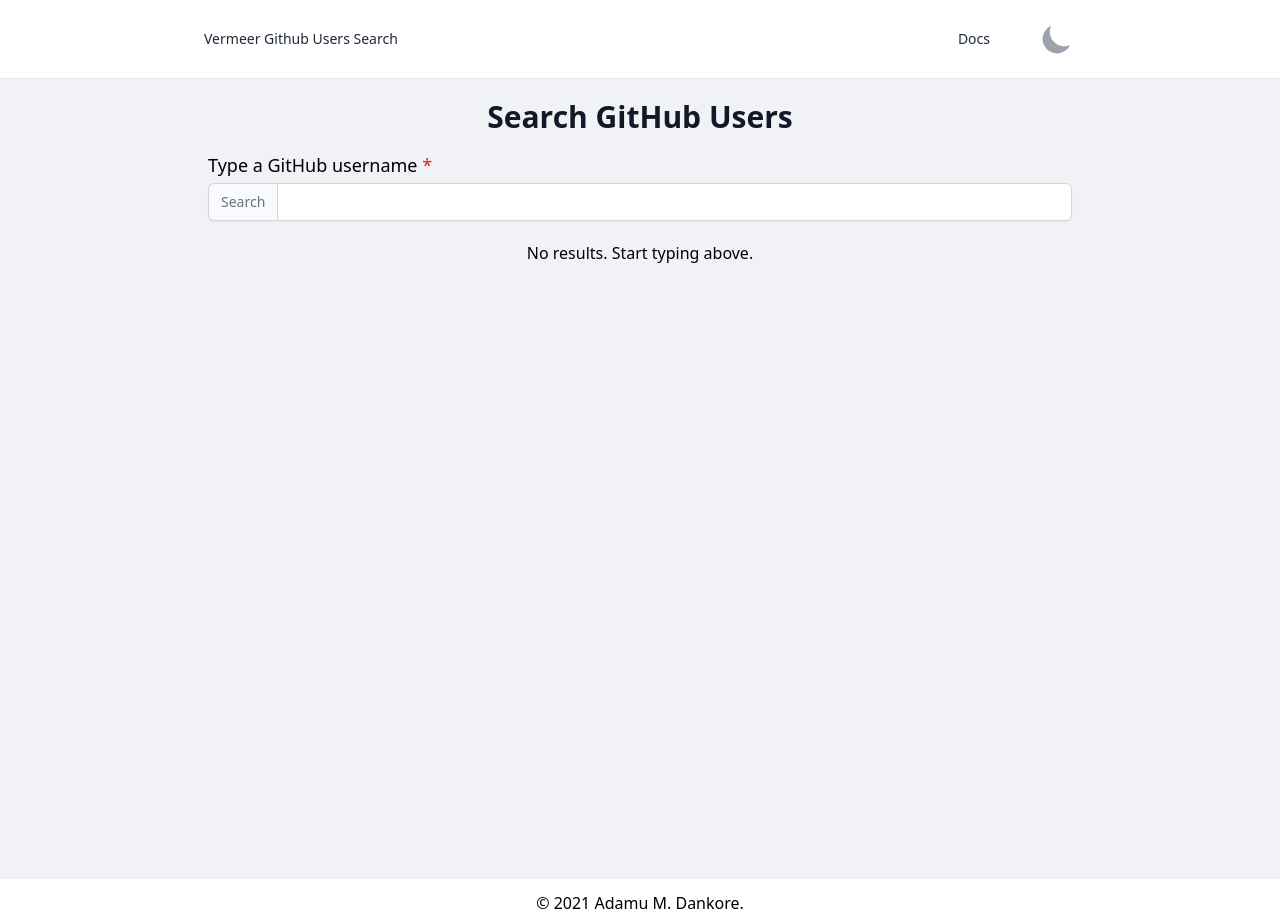
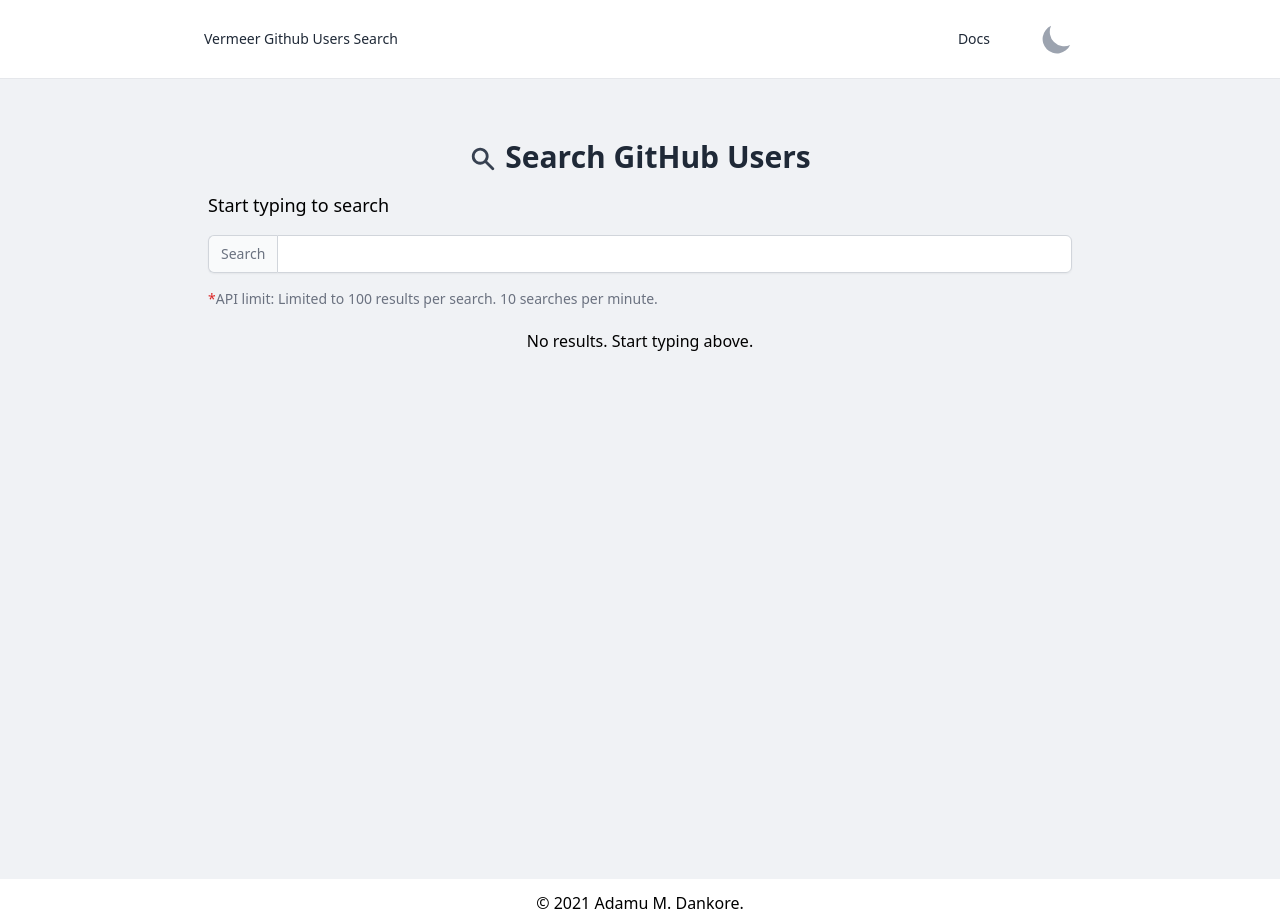
Before and after one commit to dankore/vermeer-github-users-search, a Next.js app: page / in a window 1280 px wide. Built offline with nearby package versions, Linux system fonts and the light colour scheme.

Commit message:
Misc changes

```diff
--- a/components/inputAndButton.tsx
+++ b/components/inputAndButton.tsx
@@ -2,7 +2,6 @@ import React, { ChangeEvent } from 'react';
 
 interface IInputText {
     title: string;
-    showAsterick?: boolean;
     value: string;
     onChangeHandler: (e: ChangeEvent<HTMLInputElement>) => void;
     id: string;
@@ -13,7 +12,6 @@ interface IInputText {
 
 export function InputText({
     title,
-    showAsterick,
     value,
     onChangeHandler,
     id,
@@ -23,8 +21,8 @@ export function InputText({
 }: IInputText): JSX.Element {
     return (
         <div className="relative flex flex-col px-4 pt-4">
-            <label htmlFor={id} className="text-lg">
-                {title} {showAsterick && <span className="text-red-600">*</span>}
+            <label htmlFor={id} className="text-lg mb-3">
+                {title}
             </label>
             <div className="mt-1 flex rounded-md shadow-sm">
                 <span className="inline-flex items-center px-3 rounded-l-md border border-r-0 border-gray-300 bg-gray-50 text-gray-500 text-sm">
--- a/components/searchPage.tsx
+++ b/components/searchPage.tsx
@@ -4,6 +4,7 @@ import { InputText } from '@components/inputAndButton';
 import Layout from '@components/Layout';
 import { useImmer } from 'use-immer';
 import DisplaySearchResult from './displaySearchResult';
+import { SearchIcon } from '@heroicons/react/solid';
 
 export default function SearchPage(): JSX.Element {
     const [state, setState] = useState('');
@@ -59,19 +60,25 @@ export default function SearchPage(): JSX.Element {
 
     return (
         <Layout title="Home">
-            <div className="max-w-4xl mx-auto">
-                <h2 className="text-center text-3xl font-extrabold text-gray-900 dark:text-white">
-                    Search GitHub Users
-                </h2>
+            <div className="max-w-4xl mx-auto mt-10">
+                <div className="flex justify-center items-center">
+                    <SearchIcon className={`w-7 h-7 mr-2 text-gray-700 -mb-1`} />
+                    <h2 className="text-3xl font-extrabold text-gray-800 dark:text-white">
+                        Search GitHub Users
+                    </h2>
+                </div>
                 <InputText
-                    title="Type a GitHub username"
-                    showAsterick={true}
+                    title="Start typing to search"
                     value={state}
                     onChangeHandler={e => setState(e.target.value)}
                     id="login_email"
                     type="search"
                     isLoading={usersSearchResults.isLoading}
                 />
+                <p className="pl-4 text-sm text-gray-500 mt-4">
+                    <span className="text-red-600">*</span>
+                    API limit: Limited to 100 results per search. 10 searches per minute.
+                </p>
 
                 {usersSearchResults.data.length > 0 && (
                     <DisplaySearchResult
```
